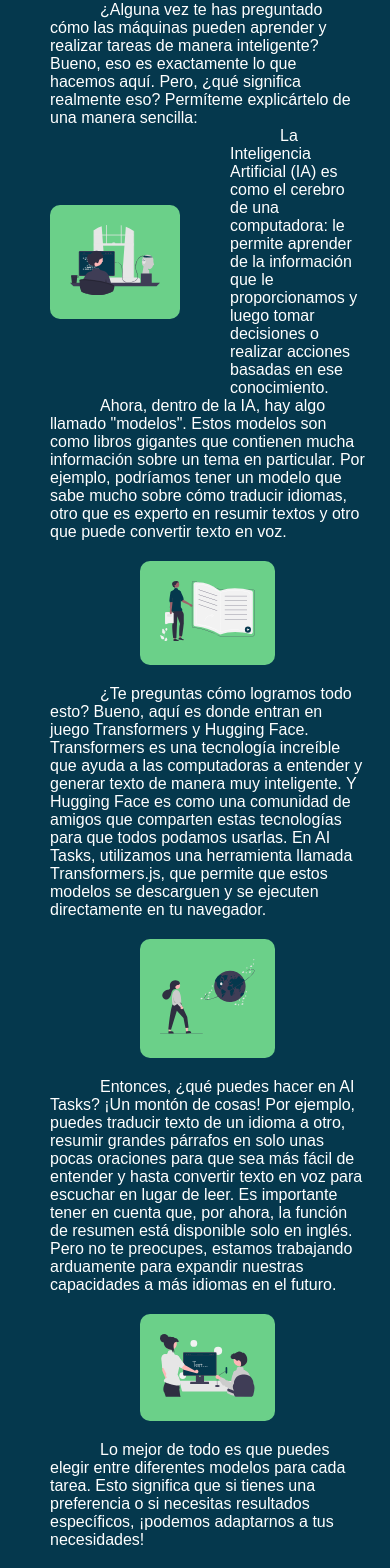
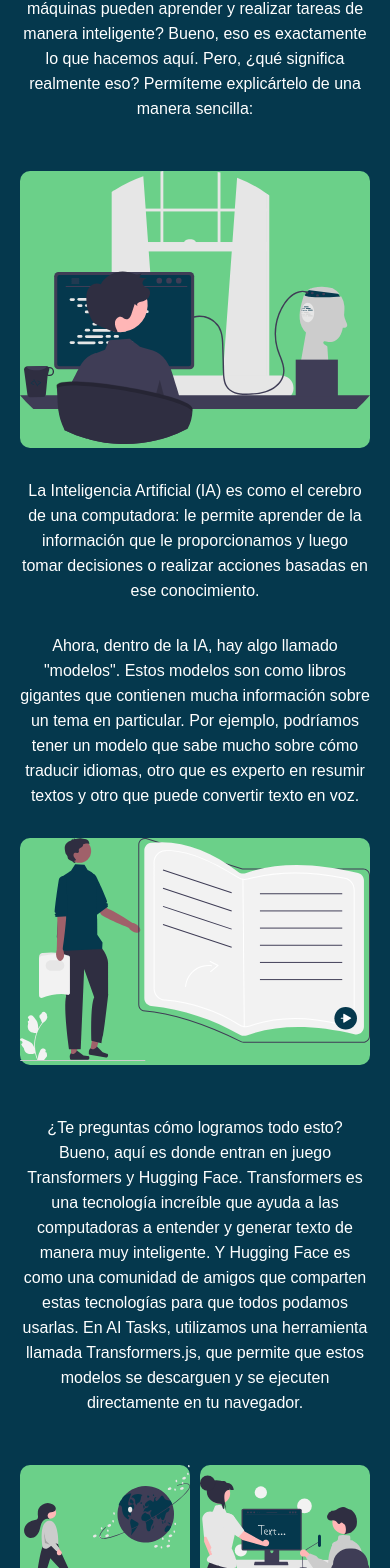
Before and after one commit to lesdarussoftware/ai_tasks, a React (Vite) app: page / in a window 390 px wide. Shown: the part 352-1920 px from the top of the page. Built offline with nearby package versions, Linux system fonts and the light colour scheme.

Commit message:
home responsive

```diff
--- a/src/App.css
+++ b/src/App.css
@@ -164,14 +164,58 @@
 }
 
 .homeContainer {
-  width: 90%;
+  width: 80%;
   margin: 0 auto;
   padding: 30px;
 }
 
+.homeSection {
+  display: flex;
+  align-items: center;
+  gap: 50px;
+  margin-bottom: 20px;
+}
+
+.homeSection:nth-child(7){
+  justify-content: center;
+  margin-top: 30px;
+}
+
 .homeP {
-  /* line-height: 10px; */
-  text-indent: 50px;
+  line-height: 25px;
+  text-align: center;
+}
+
+.homeSection:nth-child(2) .svgContainer {
+  width: 40%;
+}
+
+.homeSection:nth-child(2) .homeP {
+  width: 60%;
+}
+
+.homeSection:nth-child(3) .svgContainer {
+  width: 30%;
+}
+
+.homeSection:nth-child(3) .homeP {
+  width: 70%;
+}
+
+.homeSection:nth-child(5) div {
+  width: 50%;
+}
+
+.homeSection:nth-child(5) .homeP {
+  width: 50%;
+}
+
+.homeSection:nth-child(6) .svgContainer {
+  width: 40%;
+}
+
+.homeSection:nth-child(6) .homeP {
+  width: 40%;
 }
 
 .summarizationDisclaimer {
@@ -233,6 +277,16 @@
     padding: 0;
   }
 
+  .homeContainer {
+    width: 100%;
+    padding: 0;
+  }
+
+  .svgContainer {
+    width: 100%;
+    padding: 0;
+  }
+
   .doubleTextareaSectionContainer,
   .langSelectorContainer {
     width: 100%;
@@ -275,11 +329,50 @@
     flex-direction: column;
     justify-content: center;
   }
+
+  .homeSection {
+    flex-wrap: wrap;
+    gap: 10px;
+    margin-bottom: 30px;
+  }
+
+  .homeP {
+    display: block;
+    margin: 0 auto;
+  }
+
+  .homeSection:nth-child(5) div{
+    width: 100%;
+    display: flex;
+    gap: 10px;
+  }
+
+  .homeSection:nth-child(5) .homeP {
+    width: 100%;
+  }
+
+  .homeSection:nth-child(6) .svgContainer {
+    width: 100%;
+  }
+
+  .homeSection:nth-child(6) .homeP {
+    width: 100%;
+  }
 }
 
 @media (max-width: 570px) {
   .modelSelector select {
     width: 90%;
+  }
+
+  .homeSection:nth-child(2) .svgContainer,
+  .homeSection:nth-child(3) .svgContainer {
+    width: 100%;
+  }
+
+  .homeSection:nth-child(2) .homeP,
+  .homeSection:nth-child(3) .homeP {
+    width: 100%;
   }
 }
 
--- a/src/features/pages/HomePage.jsx
+++ b/src/features/pages/HomePage.jsx
@@ -7,21 +7,24 @@
 export function HomePage() {
     return (
         <section className="homeContainer">
+            <article className="homeSection">
                 <p className="homeP">
                     ¿Alguna vez te has preguntado cómo las máquinas pueden aprender y realizar tareas de manera inteligente?
                     Bueno, eso es exactamente lo que hacemos aquí.
                     Pero, ¿qué significa realmente eso? Permíteme explicártelo de una manera sencilla:
                 </p>
-            <div style={{ display: 'flex', alignItems: 'center', gap: 50 }}>
-                <div className="svgContainer" style={{ width: '40%' }}>
+            </article>
+            <article className="homeSection">
+                <div className="svgContainer">
                     <Pc />
                 </div>
-                <p style={{ width: '60%' }} className="homeP">
+                <p className="homeP">
                     La Inteligencia Artificial (IA) es como el cerebro de una computadora:
                     le permite aprender de la información que le proporcionamos y luego tomar
                     decisiones o realizar acciones basadas en ese conocimiento.
                 </p>
-            </div>
+            </article>
+            <article className="homeSection">
                 <p className="homeP">
                     Ahora, dentro de la IA, hay algo llamado "modelos". Estos modelos son como libros gigantes
                     que contienen mucha información sobre un tema en particular.
@@ -31,6 +34,8 @@
                 <div className="svgContainer">
                     <Books />
                 </div>
+            </article>
+            <article className="homeSection">
                 <p className="homeP">
                     ¿Te preguntas cómo logramos todo esto? Bueno, aquí es donde entran en juego Transformers y Hugging Face.
                     Transformers es una tecnología increíble que ayuda a las computadoras a entender y generar texto
@@ -38,8 +43,15 @@
                     estas tecnologías para que todos podamos usarlas. En AI Tasks, utilizamos una herramienta llamada
                     Transformers.js, que permite que estos modelos se descarguen y se ejecuten directamente en tu navegador.
                 </p>
+            </article>
+            <article className="homeSection">
+                <div>
                     <div className="svgContainer">
                         <World />
+                    </div>
+                    <div className="svgContainer">
+                        <Speech />
+                    </div>
                 </div>
                 <p className="homeP">
                     Entonces, ¿qué puedes hacer en AI Tasks? ¡Un montón de cosas! Por ejemplo, puedes traducir
@@ -49,27 +61,29 @@
                     Pero no te preocupes, estamos trabajando arduamente para expandir nuestras capacidades a más idiomas
                     en el futuro.
                 </p>
-            <div className="svgContainer">
-                <Speech />
-            </div>
+            </article>
+            <article className="homeSection">
                 <p className="homeP">
                     Lo mejor de todo es que puedes elegir entre diferentes modelos para cada tarea.
                     Esto significa que si tienes una preferencia o si necesitas resultados específicos,
-                ¡podemos adaptarnos a tus necesidades!
+                    ¡podemos adaptarnos a tus necesidades! El objetivo principal de AI Tasks es acercar
+                    los avances de la IA a la comunidad hispanohablante.
                 </p>
                 <div className="svgContainer">
                     <Ai />
                 </div>
                 <p className="homeP">
-                El objetivo principal de AI Tasks es acercar los avances de la IA a la comunidad hispanohablante.
-                Queremos hacer que estas tecnologías sean accesibles y fáciles de usar para cualquier persona interesada,
-                sin importar su nivel de experiencia en IA. Creemos que al proporcionar herramientas poderosas y educativas,
-                podemos ayudar a más personas a comprender y beneficiarse de las aplicaciones prácticas de la IA en su
-                vida diaria.
+                    Queremos hacer que estas tecnologías sean accesibles y fáciles de usar para cualquier persona
+                    interesada, sin importar su nivel de experiencia en IA. Creemos que al proporcionar herramientas
+                    poderosas y educativas, podemos ayudar a más personas a comprender y beneficiarse de las
+                    aplicaciones prácticas de la IA en su vida diaria.
                 </p>
+            </article>
+            <article className="homeSection">
                 <p className="homeP">
                     Así que, ¿estás listo para explorar el mundo de la inteligencia artificial con AI Tasks? ¡Empecemos!
                 </p>
+            </article>
         </section>
     )
 }
```
Lines whose indentation alone changed are shown as unchanged.
